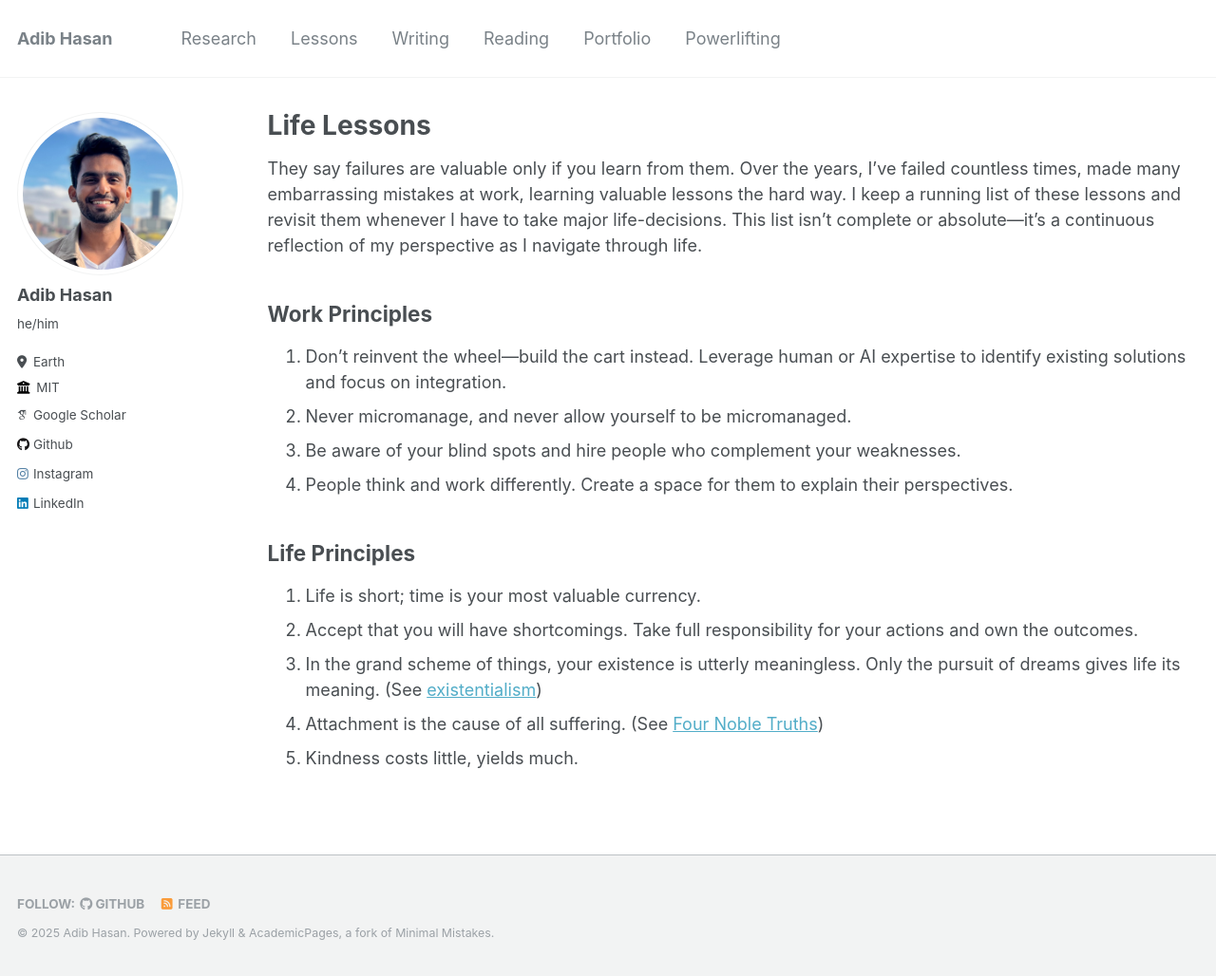
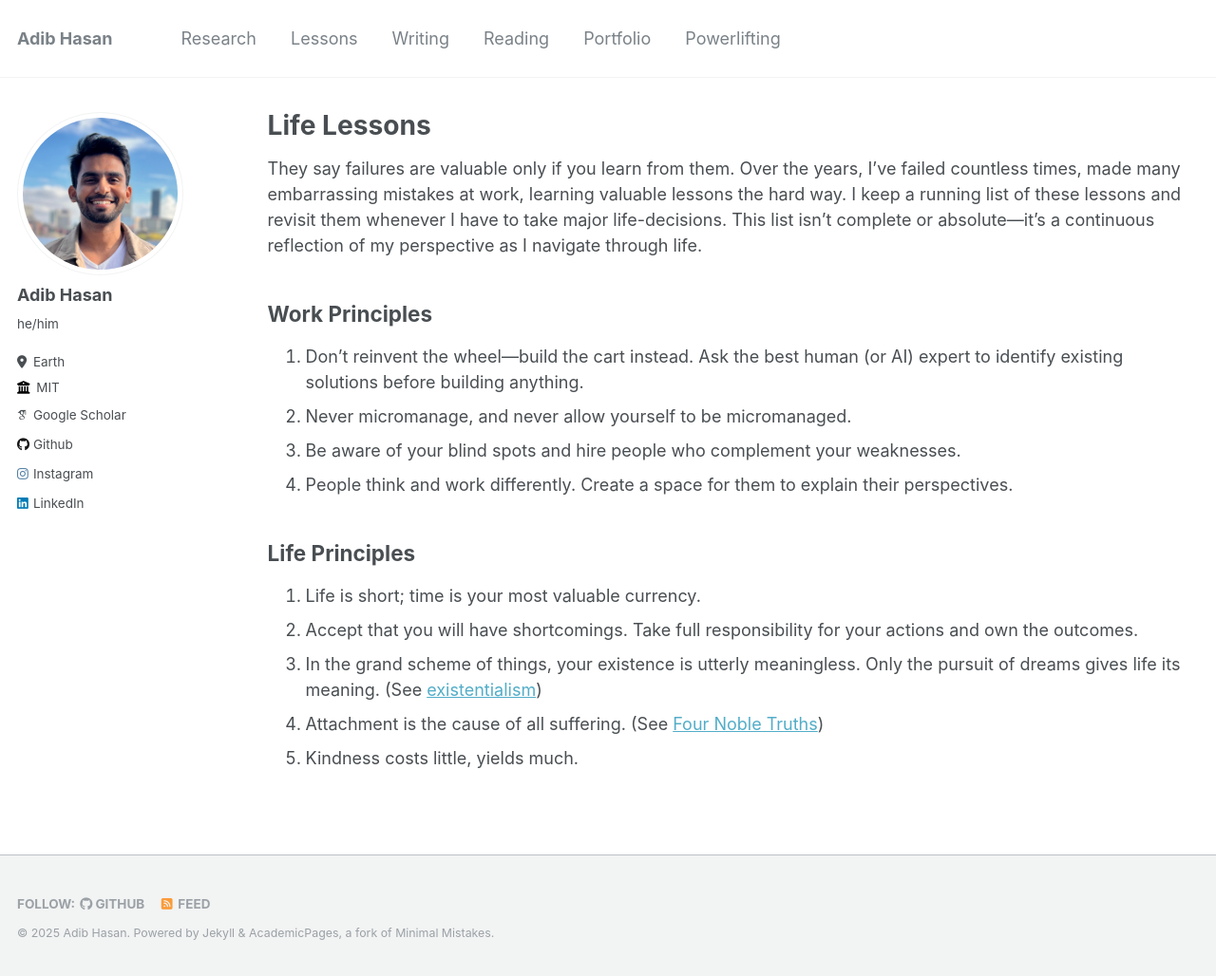
Before and after one commit to Neehan/neehan.github.io, a Jekyll site: the page built from _pages/lessons.md, in a window 1280 px wide and 1028 px high. Shown: the whole window at 95% size. Built offline with Jekyll 4.4.1, drawn with Linux system fonts in a browser that asks for light colours; some web fonts are replaced.

Commit message:
Update lessons.md

```diff
--- a/_pages/lessons.md
+++ b/_pages/lessons.md
@@ -9,7 +9,7 @@ They say failures are valuable only if you learn from them. Over the years, I've
 
 ## Work Principles
 
-1. Don't reinvent the wheel—build the cart instead. Leverage human or AI expertise to identify existing solutions and focus on integration.
+1. Don't reinvent the wheel—build the cart instead. Ask the best human (or AI) expert to identify existing solutions before building anything.
 2. Never micromanage, and never allow yourself to be micromanaged.
 3. Be aware of your blind spots and hire people who complement your weaknesses.
 4. People think and work differently. Create a space for them to explain their perspectives.
```
